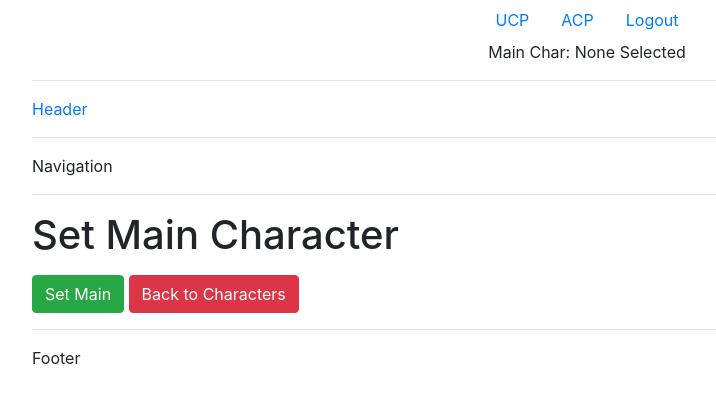
After one commit to Robtych121/WebRPG, a Django app: page /characters/set_main_char/ in a window 1280 px wide. The commit adds this page. Shown: the top 403 px of the page, without its empty margins (53-769 px from the left). Run offline with Django 3.2, Linux system fonts and the light colour scheme; the visitor is signed in with stand-in values (Sample User, id 1); data comes from the database, SQL or seed files in the repository; data that the repository does not hold is empty; some libraries are stand-ins or nearby versions.

Commit message:
added ability to assign main character and delete them

```diff
--- /dev/null
+++ b/characters/contexts.py
@@ -0,0 +1,10 @@
+from django.shortcuts import get_object_or_404
+from .models import Character
+from django.contrib.auth.models import User
+
+
+def main_character(request):
+    user = User.objects.get(id=request.user.id)
+    selected_main_character = Character.objects.filter(user_id=user.id, banned='No', main_character='Yes').first()
+
+    return { 'selected_main_character':selected_main_character }
--- /dev/null
+++ b/characters/templates/set_main_character.html
@@ -0,0 +1,22 @@
+{% extends 'base.html' %}
+
+{% block page_title %}Set Main Character{% endblock %}
+{% block page_heading%}Set Main Character{% endblock %}
+
+{% block content %}
+<div class="character_selecter">
+<form action="{% url 'set_main_char_post' %}" method="post">
+      {% csrf_token %}
+      <div class="form-group">
+      {% for character in characters %}
+      <div class="form-check form-check-inline">
+        <input class="form-check-input" type="radio" name="charSelector" id="{{ character.id }}" value="{{ character.id }}">
+        <label class="form-check-label" for="{{ character.id }}">{{ character.name }}</label>
+      </div>
+      {% endfor %}
+      </div>
+      <button class="btn btn-success" type="submit">Set Main</button> <a class="btn btn-danger" href="{% url 'view_characters' %}">Back to Characters</a>
+</form>
+</div>
+
+{% endblock %}
--- a/characters/urls.py
+++ b/characters/urls.py
@@ -1,8 +1,11 @@
 from django.contrib.auth import views
 from django.urls import path
-from .views import view_characters
+from .views import view_characters, set_main_character, set_main_char_post, delete_character
 
 
 urlpatterns = [
-    path('view/', view_characters, name="view_characters")
+    path('view/', view_characters, name="view_characters"),
+    path('set_main_char/', set_main_character, name="set_main_character"),
+    path('set_main_char_post/', set_main_char_post, name="set_main_char_post"),
+    path('delete_char/<int:id>', delete_character, name="delete_character")
 ]
--- a/characters/views.py
+++ b/characters/views.py
@@ -1,4 +1,4 @@
-from django.shortcuts import render
+from django.shortcuts import render, redirect
 from django.contrib.auth.decorators import login_required
 from django.contrib.auth.models import User
 from .models import Character
@@ -11,5 +11,41 @@ def view_characters(request):
     a view to bring up the user's available characters
     """
     user = User.objects.get(id=request.user.id)
-    characters = Character.objects.filter(user_id=user.id)
+    characters = Character.objects.filter(user_id=user.id, banned='No')
     return render(request, 'characters.html', {'characters': characters})
+
+
+@login_required()
+def set_main_character(request):
+    """
+    a view to bring up all the users's characters and set one as the main one
+    """
+    user = User.objects.get(id=request.user.id)
+    characters = Character.objects.filter(user_id=user.id, banned='No')
+    return render(request, 'set_main_character.html', {'characters': characters})
+
+
+@login_required()
+def set_main_char_post(request):
+    """
+    sets main character within the list
+    """
+    user = User.objects.get(id=request.user.id)
+    characters = Character.objects.filter(user_id=user.id, banned='No')
+    characters.update(main_character="No")
+
+    selected_char = Character.objects.filter(id=request.POST.get('charSelector'))
+    selected_char.update(main_character="Yes")
+
+    return redirect(view_characters)
+
+@login_required()
+def delete_character(request, id):
+    """
+    Deletes the character and redirects to the character screen
+    """
+
+    character = Character.objects.filter(id=id).first()
+    character.delete()
+
+    return redirect(view_characters)
--- a/dj_webrpg/settings.py
+++ b/dj_webrpg/settings.py
@@ -77,7 +77,8 @@ TEMPLATES = [
                 'django.contrib.auth.context_processors.auth',
                 'django.contrib.messages.context_processors.messages',
                 'django.template.context_processors.media',
-                'cart.contexts.cart_contents'
+                'cart.contexts.cart_contents',
+                'characters.contexts.main_character'
             ],
         },
     },
--- a/static/css/styles.css
+++ b/static/css/styles.css
@@ -0,0 +1,23 @@
+.character_selecter input[type="radio"] {
+    opacity: 0;
+    position: fixed;
+    width: 0;
+}
+
+.character_selecter label {
+    display: inline-block;
+    background-color: #ddd;
+    padding: 10px 20px;
+    font-family: sans-serif, Arial;
+    font-size: 16px;
+    border: 2px solid #444;
+    border-radius: 4px;
+}
+
+.character_selecter input[type="radio"]:checked + label {
+    border-color: #e86b00;
+}
+
+.character_selecter label:hover {
+    background-color: #e86b00;
+}
--- a/templates/partials/footer.html
+++ b/templates/partials/footer.html
@@ -1,5 +1,6 @@
 <div class="row">
     <div class="col-12">
+        <hr>
         Footer
     </div>
 </div>
--- a/templates/partials/header.html
+++ b/templates/partials/header.html
@@ -1,5 +1,7 @@
 <div class="row">
     <div class="col-12">
+        <hr>
         <a href="{% url 'home' %}">Header</a>
+        <hr>
     </div>
 </div>
--- a/templates/partials/navigation.html
+++ b/templates/partials/navigation.html
@@ -1,5 +1,6 @@
 <div class="row">
     <div class="col-12">
         Navigation
+        <hr>
     </div>
 </div>
--- a/templates/partials/topbar.html
+++ b/templates/partials/topbar.html
@@ -22,8 +22,8 @@
                     <a class="nav-link" href="{% url 'django_registration_register' %}">Register</a>
                 </li>
                 {% endif %}
-
             </ul>
+            Main Char: {% if selected_main_character %}{{ selected_main_character.name }}{% else %}None Selected{% endif %}
         </div>
     </div>
 </div>
```
Also changed, not shown: characters/models.py (+25 -7 lines), characters/templates/characters.html (+5 -2 lines), characters/migrations/0007_auto_20200521_1555.py (added).
